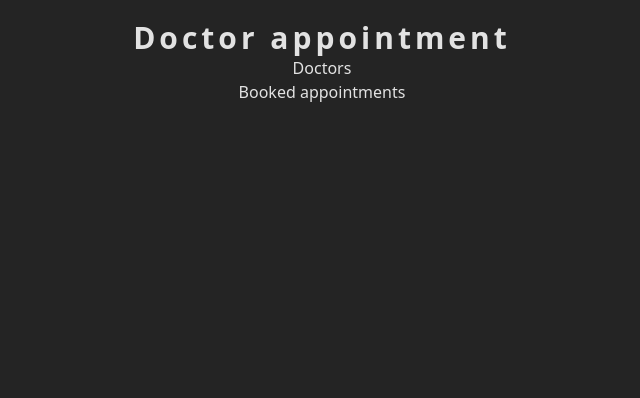
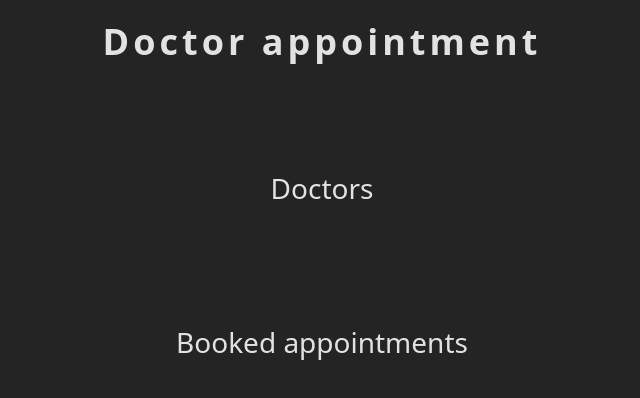
Before and after one commit to zobla-kv/Doctor-appointment-booking, a React (Vite) app: page / in a window 1280 px wide. Shown: the top 398 px of the page, without its empty margins (318-958 px from the left). Built offline with nearby package versions, Linux system fonts and the light colour scheme.

Commit message:
add basic styles

```diff
--- a/src/index.css
+++ b/src/index.css
@@ -10,3 +10,20 @@ body {
   margin: 0;
   min-height: 100vh;
 }
+
+h1 {
+  font-size: 2.25rem;
+}
+
+h2 {
+  font-size: 1.75rem;
+}
+
+h3 {
+  font-size: 1.25rem;
+}
+
+section {
+  margin-top: 6rem;
+  padding: 0.5rem;
+}
```
